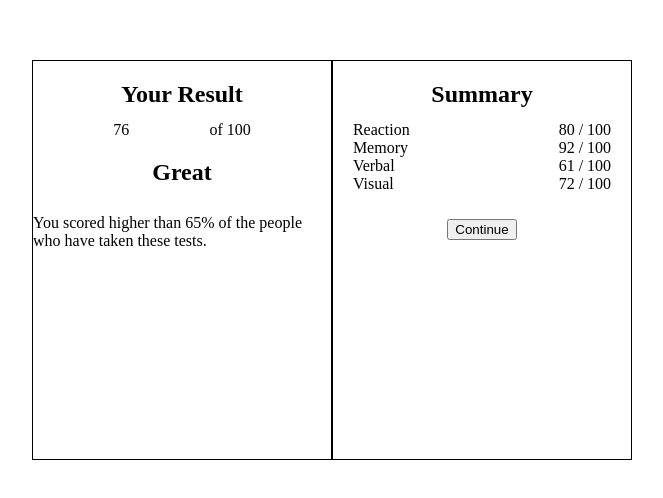
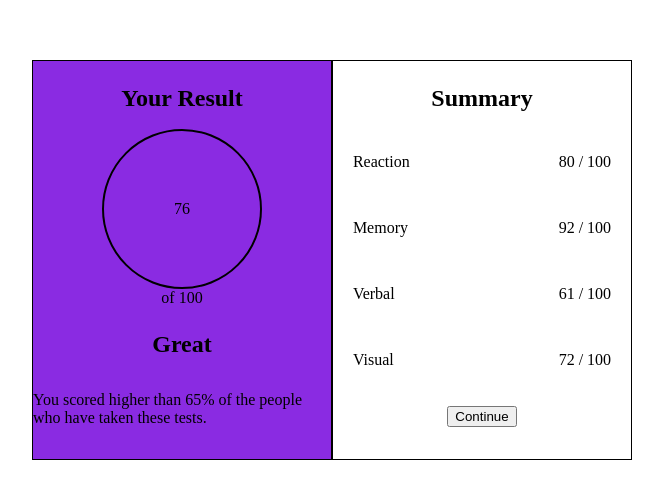
Before and after one commit to syarief02/result-summary-component, a plain HTML site: page index.html in a window 1280 px wide. Shown: the part 140-638 px from the top of the page, without its empty margins (308-971 px from the left). Drawn offline with Linux system fonts and the light colour scheme.

Commit message:
add circle

```diff
--- a/styles.css
+++ b/styles.css
@@ -47,13 +47,30 @@ main section {
     justify-content: space-evenly;
 }
 
-
+div#round {
+    width: 10em;
+    height: 10em;
+    text-align: center;
+    box-sizing: border-box;
+    border-radius: 50%;
+    border: 2px solid black;
+    padding: 10px 10px;
+    align-content: center;
+}
+#sec1{
+    background-color: blueviolet;
+}
+#sec1 div:nth-of-type(2) {
+    width: 100%;
+    text-align: center;
+}
 
 h1,
 h2 {
     width: 100%;
     height: 5%;
     text-align: center;
+    margin: 1em;
 }
 
 div.item {
@@ -62,6 +79,7 @@ div.item {
     text-align: left;
     width: 40%;
     padding: 1em 1em -1em 1em;
+    margin: 1.5em 0;
 }
 
 div.summ {
@@ -69,11 +87,10 @@ div.summ {
     width: 40%;
     display: inline;
     text-align: right;
-    margin: 0;
+    margin: 1.5em 0;
     padding: 1em -1em 1em 1em;
 }
 
-button{
-    margin: 2em auto;
-    align-self:self-end ;
+section button {
+    margin: 1em;
 }
```
